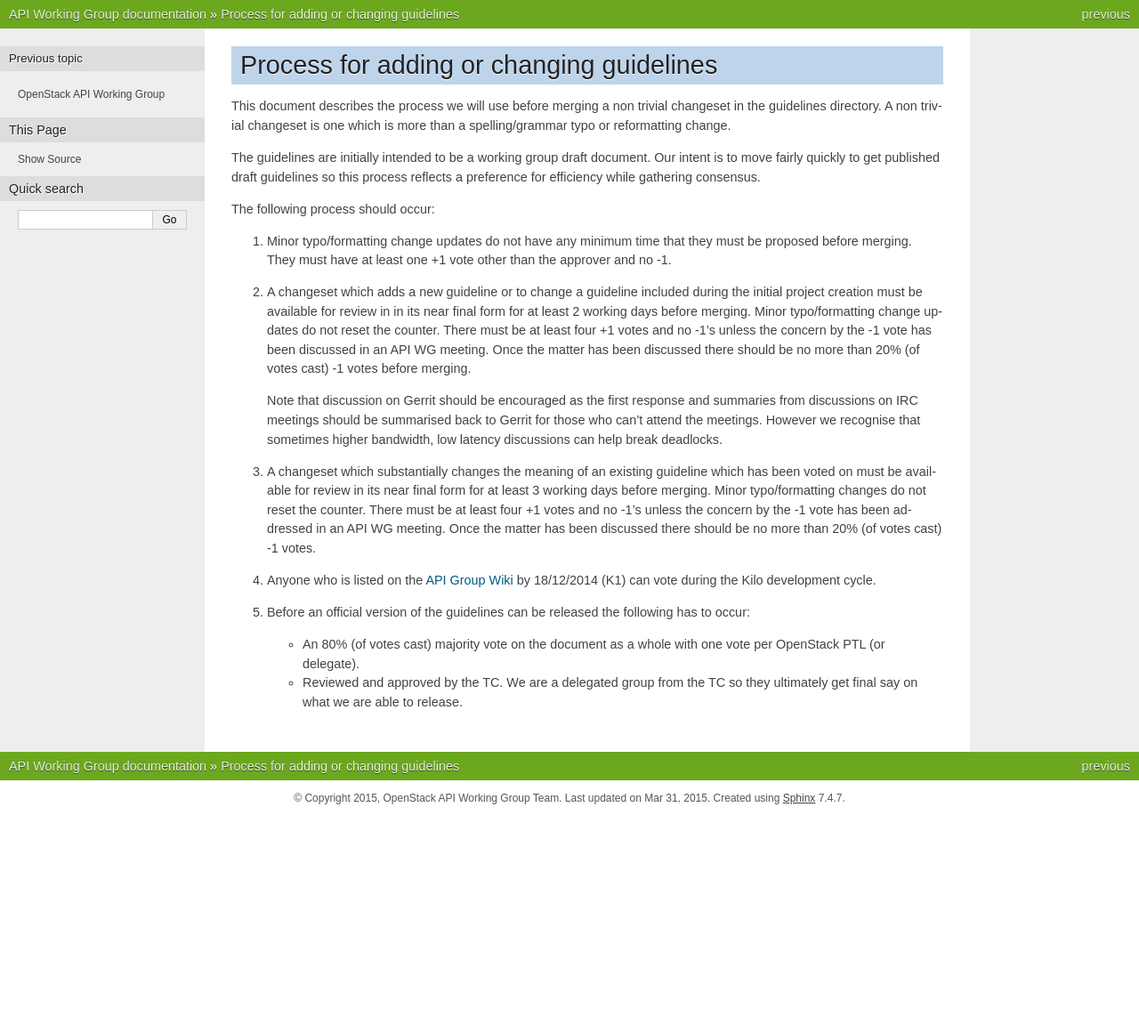
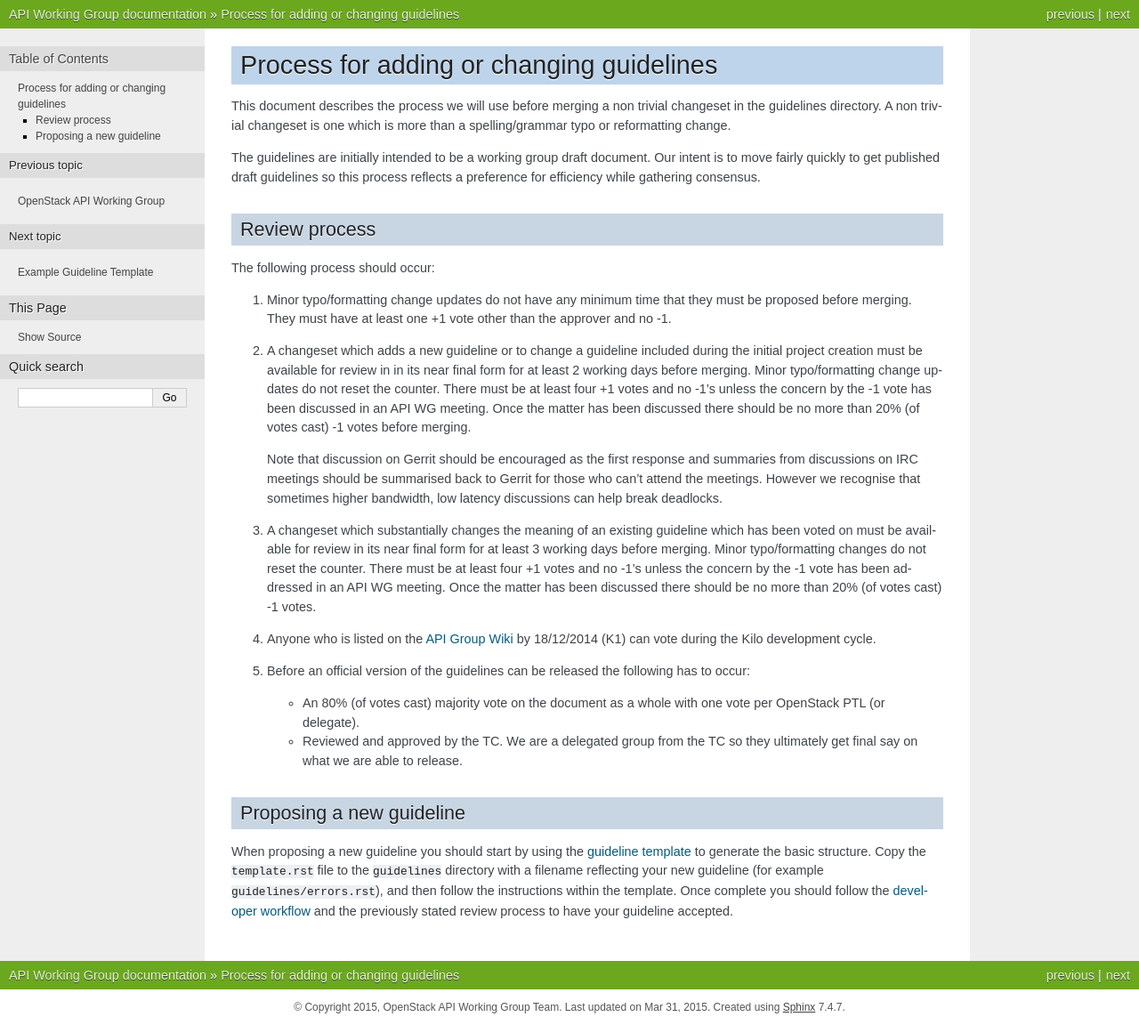
Before and after one commit to openstack/api-sig, a Sphinx documentation site: the page built from doc/source/process.rst, in a window 1280 px wide. Shown: the whole page at 89% size. Built offline with Sphinx 7.4.7, drawn with Linux system fonts in a browser that asks for light colours; before the commit the page ends 917 px from its top, so only the background shows below that.

Commit message:
Adding a guideline template
This change adds a template which should be used for new guideline
proposals to the repository.

Changes
* adding template.rst
* adding the template to the index
* adding a paragraph to the process document about proposing a new
  guideline

Change-Id: Ic040d535a519969d402cc44af7874a27f58940d9

```diff
--- a/doc/source/index.rst
+++ b/doc/source/index.rst
@@ -42,4 +42,5 @@ specific issue:
    :maxdepth: 1
 
    process
+   template
    guidelines/*
--- a/doc/source/process.rst
+++ b/doc/source/process.rst
@@ -11,6 +11,9 @@ The guidelines are initially intended to be a working group draft
 document. Our intent is to move fairly quickly to get published draft
 guidelines so this process reflects a preference for efficiency while
 gathering consensus.
+
+Review process
+--------------
 
 The following process should occur:
 
@@ -55,3 +58,16 @@ The following process should occur:
    * Reviewed and approved by the TC. We are a delegated group from
      the TC so they ultimately get final say on what we are able to
      release.
+
+Proposing a new guideline
+-------------------------
+
+When proposing a new guideline you should start by using the
+:doc:`guideline template <template>` to generate the basic
+structure. Copy the ``template.rst`` file to the ``guidelines`` directory
+with a filename reflecting your new guideline (for example
+``guidelines/errors.rst``), and then follow the instructions within the
+template. Once complete you should follow the `developer workflow`_ and
+the previously stated review process to have your guideline accepted.
+
+.. _developer workflow: http://docs.openstack.org/infra/manual/developers.html
```
Also changed, not shown: doc/source/template.rst (added, +85 -0 lines).
